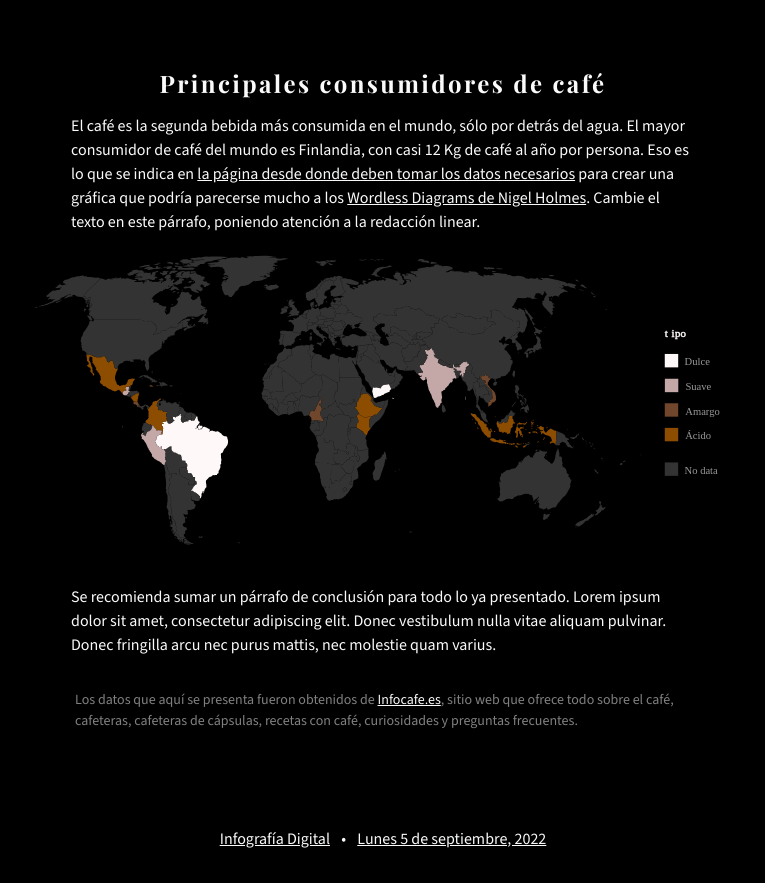
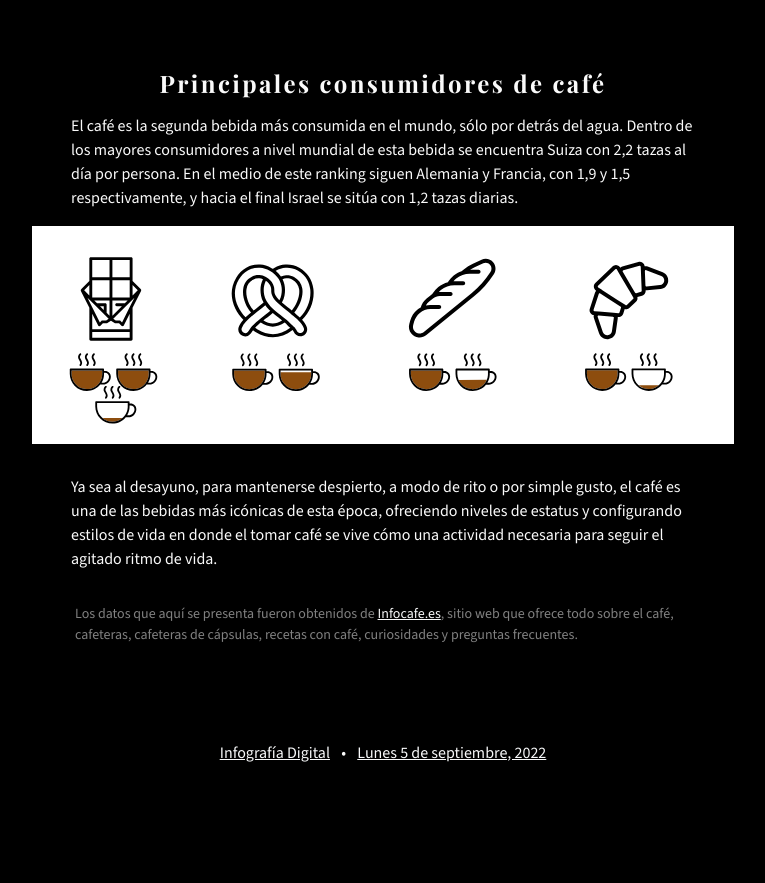
Before and after one commit to cevallejos/info-digital-clase05, a plain HTML site: page index.html in a window 1280 px wide. Shown: the part 2315-3198 px from the top of the page, without its empty margins (257-1022 px from the left). After the commit the page ends 3112 px from the top, so only its background shows below. Drawn offline with nearby package versions, Linux system fonts and the light colour scheme.

Commit message:
Add files via upload

```diff
--- a/index.html
+++ b/index.html
@@ -90,18 +90,16 @@
                     <div class="col-sm-11 col-md-10 col-lg-9 col-xl-8 col-xxl-7 mx-auto">
                         <h3 class="fs-4 text-center mt-5 mb-3">Principales consumidores de café</h3>
                         <p>
-                            El café es la segunda bebida más consumida en el mundo, sólo por detrás del agua. El mayor consumidor de café del mundo es Finlandia, con casi 12 Kg de café al año por persona. Eso es lo que se indica en <a href="https://www.infocafe.es/cafe/principales-consumidores-cafe.php" target="_blank">la página desde donde deben tomar los datos necesarios</a> para crear una gráfica que podría parecerse mucho a los <a href="https://www.amazon.com/-/es/Nigel-Holmes/dp/1582345228" target="_blank">Wordless Diagrams de Nigel Holmes</a>. Cambie el texto en este párrafo, poniendo atención a la redacción linear.
-                        </p>
+El café es la segunda bebida más consumida en el mundo, sólo por detrás del agua. Dentro de los mayores consumidores a nivel mundial de esta bebida se encuentra Suiza con 2,2 tazas al día por persona. En el medio de este ranking siguen Alemania y Francia, con 1,9 y 1,5 respectivamente, y hacia el final Israel se sitúa con 1,2 tazas diarias.                        </p>
                     </div>
                     <div class="col-md-11 col-lg-10 col-xl-9 col-xxl-8 mx-auto">
-                        <object type="image/svg+xml" data="img/02_tipos de cafe.svg" class="w-100">
+                        <object type="image/svg+xml" data="img/03_.svg" class="w-100">
                             Aquí corresponde un texto o una imagen alternativa
                         </object>
                     </div>
                     <div class="col-sm-11 col-md-10 col-lg-9 col-xl-8 col-xxl-7 mt-4 mx-auto">
                         <p>
-                            Se recomienda sumar un párrafo de conclusión para todo lo ya presentado. Lorem ipsum dolor sit amet, consectetur adipiscing elit. Donec vestibulum nulla vitae aliquam pulvinar. Donec fringilla arcu nec purus mattis, nec molestie quam varius.
-                        </p>
+Ya sea al desayuno, para mantenerse despierto, a modo de rito o por simple gusto, el café es una de las bebidas más icónicas de esta época, ofreciendo niveles de estatus y configurando estilos de vida en donde el tomar café se vive cómo una actividad necesaria para seguir el agitado ritmo de vida.                        </p>
                     </div>
                 </article>
 
```
